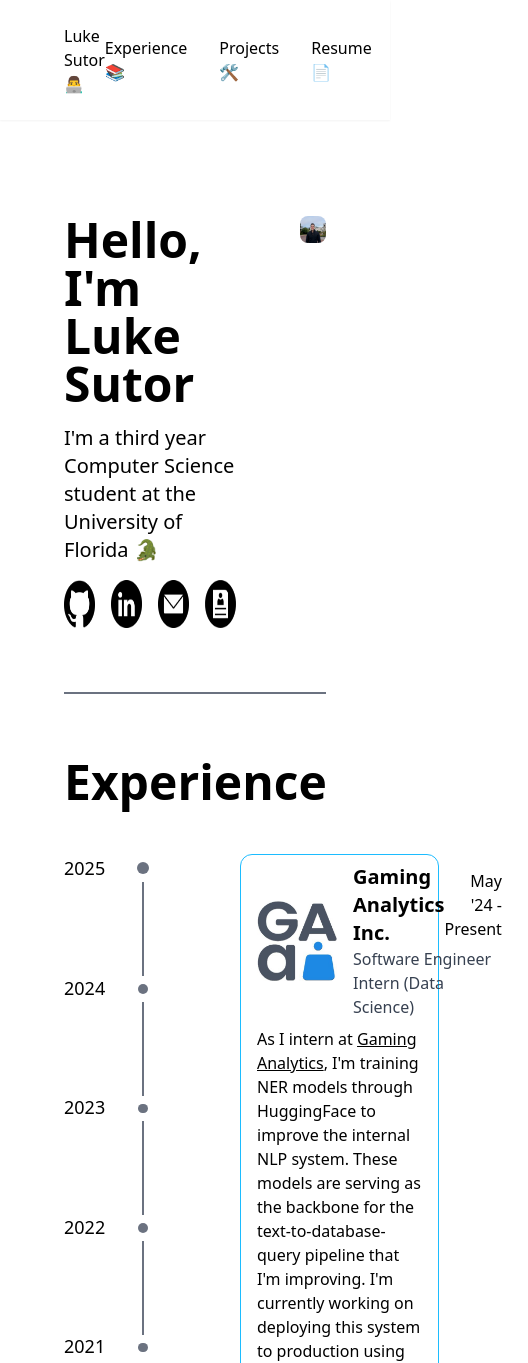
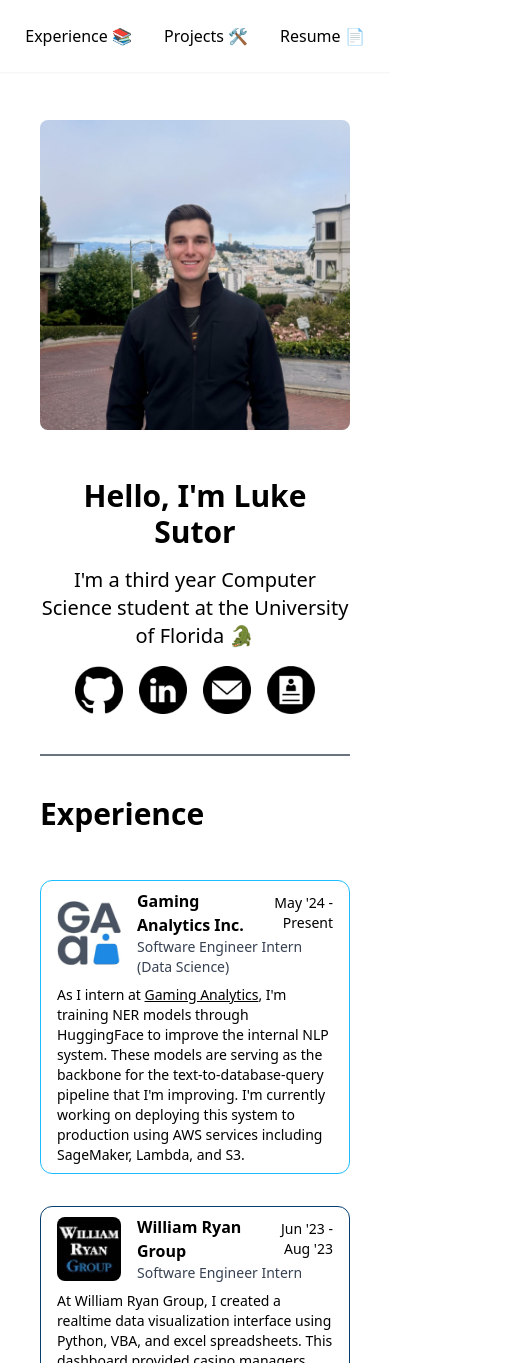
Before and after one commit to LukeSutor/lukesutor.github.io, a Gatsby site: page / in a window 390 px wide. Shown: the top 1363 px of the page, 528 px wide, since content can reach past the window. Built offline with nearby package versions, Linux system fonts and the light colour scheme; Gatsby itself is replaced by a stand-in of ours.

Commit message:
add mobile responsive design

```diff
--- a/src/components/experience.js
+++ b/src/components/experience.js
@@ -181,11 +181,11 @@ function Experience() {
 
   return (
     <div>
-      <h1 id="experience" className="text-5xl font-bold mb-12">
+      <h1 id="experience" className="text-3xl lg:text-5xl font-bold mb-12">
         Experience
       </h1>
       <div className="relative flex flex-row mx-auto w-full max-w-5xl h-full">
-        <div className="sticky top-[calc(50vh-30%)] flex flex-col max-h-[60vh]">
+        <div className="hidden lg:flex sticky top-[calc(50vh-30%)] flex-col max-h-[60vh]">
           {years.map(year => {
             var isFirst = year === years[0]
             return (
@@ -233,7 +233,7 @@ function Experience() {
                 <div className="flex flex-row justify-between items-center mb-2">
                   <div className="flex flex-row items-center w-full">
                     <img
-                      className="rounded-lg h-20 mr-4"
+                      className="rounded-lg h-16 lg:h-20 max-w-20 lg:max-w-96 mr-4 object-contain"
                       src={experience.image}
                       loading="lazy"
                       quality={95}
@@ -242,18 +242,18 @@ function Experience() {
                     />
                     <div className="flex flex-col w-full">
                       <div className="flex flex-row justify-between">
-                        <h2 className="text-xl font-bold">
+                        <h2 className="text-base lg:text-xl font-bold">
                           {experience.title}
                         </h2>
-                        <p className="my-auto text-right">
+                        <p className="text-sm lg:text-base my-auto text-right">
                           {experience.months}
                         </p>
                       </div>
-                      <p className="text-gray-700">{experience.position}</p>
+                      <p className="text-sm lg:text-base text-gray-700">{experience.position}</p>
                     </div>
                   </div>
                 </div>
-                <p dangerouslySetInnerHTML={{ __html: experience.caption }}></p>
+                <p className="text-sm lg:text-base" dangerouslySetInnerHTML={{ __html: experience.caption }}></p>
               </div>
             )
           })}
--- a/src/components/header.js
+++ b/src/components/header.js
@@ -2,9 +2,9 @@ import * as React from "react"
 import { Link } from "gatsby"
 
 const Header = ({ siteTitle }) => (
-  <header className="w-full px-16 py-6 shadow-sm">
-    <div className="flex justify-between w-full max-w-screen-xl mx-auto">
-      <Link to="/">Luke Sutor 👨‍💻</Link>
+  <header className="w-full px-4 lg:px-16 py-6 shadow-sm">
+    <div className="flex justify-center lg:justify-between w-full max-w-screen-xl mx-auto whitespace-nowrap">
+      <Link to="/" className="hidden lg:block">Luke Sutor 👨‍💻</Link>
       <div className="flex flex-row items-center space-x-8">
         <Link to="/#experience">Experience 📚</Link>
         <Link to="/#projects">Projects 🛠️</Link>
--- a/src/components/hero.js
+++ b/src/components/hero.js
@@ -30,24 +30,24 @@ const links = [
 ]
 
 const Hero = () => (
-  <div className="flex flex-row justify-between m-0 space-x-16">
-    <div className="flex flex-col space-y-4 my-auto">
-      <h1 className="text-5xl font-bold">Hello, I'm Luke Sutor</h1>
+  <div className="flex flex-col-reverse lg:flex-row justify-between m-0 space-x-0 lg:space-x-16">
+    <div className="flex flex-col space-y-4 my-auto text-center lg:text-left">
+      <h1 className="text-3xl lg:text-5xl font-bold">Hello, I'm Luke Sutor</h1>
       <p className="text-xl mb-4">
         I'm a third year Computer Science student at the University of
         Florida 🐊
       </p>
-      <div className="flex flex-row space-x-4">
+      <div className="flex flex-row justify-center lg:justify-start space-x-4">
         {links.map(link => {
           return (
-            <a key={link.href} href={link.href} rel="noreferrer" target="_blank" className="hover:scale-[100.5%] transition-all duration-200 ease-in-ou">
+            <a key={link.href} href={link.href} rel="noreferrer" target="_blank">
               <img className="h-12 hover:scale-[105%] transition-all duration-200 ease-in-out" src={link.image} alt={link.alt} />
             </a>
           )
         })}
       </div>
     </div>
-    <div className="w-[40%]">
+    <div className="mx-auto mb-12 lg:mb-0 w-full lg:w-[40%]">
       <StaticImage
         className="rounded-lg"
         src="../images/luke.jpg"
--- a/src/components/layout.js
+++ b/src/components/layout.js
@@ -15,15 +15,10 @@ const Layout = ({ children }) => {
       <Header siteTitle={"Luke Sutor"} />
       <div
         className="m-0"
-        // style={{
-        //   margin: `0 auto`,
-        //   maxWidth: `var(--size-content)`,
-        //   padding: `var(--size-gutter)`,
-        // }}
       >
         <main>{children}</main>
         <footer className="mt-24">
-          <p className="ml-auto mr-4 w-min whitespace-nowrap">{new Date().getFullYear()} &middot; Built by Luke Sutor</p>
+          <p className="text-sm lg:text-base ml-auto mr-8 lg:mr-4 w-min whitespace-nowrap">{new Date().getFullYear()} &middot; Built by Luke Sutor</p>
         </footer>
       </div>
     </>
--- a/src/components/projects.js
+++ b/src/components/projects.js
@@ -34,21 +34,21 @@ const Projects = () => (
     <h1 id="projects" className="text-5xl font-bold mb-12">
       Selected Projects
     </h1>
-    <div className="grid grid-cols-3 gap-x-8">
+    <div className="flex flex-col lg:grid lg:grid-cols-3 space-y-6 lg:gap-x-8">
       {projects.map((project) => {
         return (
           <a key={project.title} href={project.href} rel="noreferrer" target="_blank" className="flex flex-col w-full border border-gray-300 hover:border-gray-500 hover:scale-[100.5%] rounded-xl mb-8 overflow-hidden transition-all duration-200 ease-in-out">
             <img src={project.image} alt={project.alt} className="object-cover w-full h-56" />
             <div className="px-4 py-4 border-t border-gray-300">
-              <p className="font-semibold text-2xl">{project.title}</p>
+              <p className="font-semibold text-xl lg:text-2xl">{project.title}</p>
               <div className="flex flex-row flex-wrap mt-4">
                 {project.technologies.map((technology) => {
                   return (
-                    <p key={technology} className="text-sm font-bold whitespace-nowrap px-2 py-1 mr-2 mb-2 bg-gray-200 rounded-lg border border-gray-300">{technology}</p>
+                    <p key={technology} className="text-xs lg:text-sm font-bold whitespace-nowrap px-2 py-1 mr-2 mb-2 bg-gray-200 rounded-lg border border-gray-300">{technology}</p>
                   )
                 })}
               </div>
-              <p>{project.description}</p>
+              <p className="text-sm lg:text-base">{project.description}</p>
             </div>
           </a>
         )
--- a/src/pages/index.js
+++ b/src/pages/index.js
@@ -8,16 +8,16 @@ import Seo from "../components/seo"
 
 const IndexPage = () => (
   <Layout>
-    <div className="flex justify-center items-center w-full px-16">
+    <div className="flex justify-center items-center w-full px-10 lg:px-16">
       <div className="w-full max-w-screen-xl scroll-smooth">
-        <div className="h-24" />
+        <div className="h-12 lg:h-24" />
         <Hero />
 
-        <div className="h-0.5 w-full bg-gray-500 my-16"></div>
+        <div className="h-0.5 w-full bg-gray-500 my-10 lg:my-16"></div>
 
         <Experience />
 
-        <div className="h-0.5 w-full bg-gray-500 my-16"></div>
+        <div className="h-0.5 w-full bg-gray-500 my-10 lg:my-16"></div>
 
         <Projects />
       </div>
```
